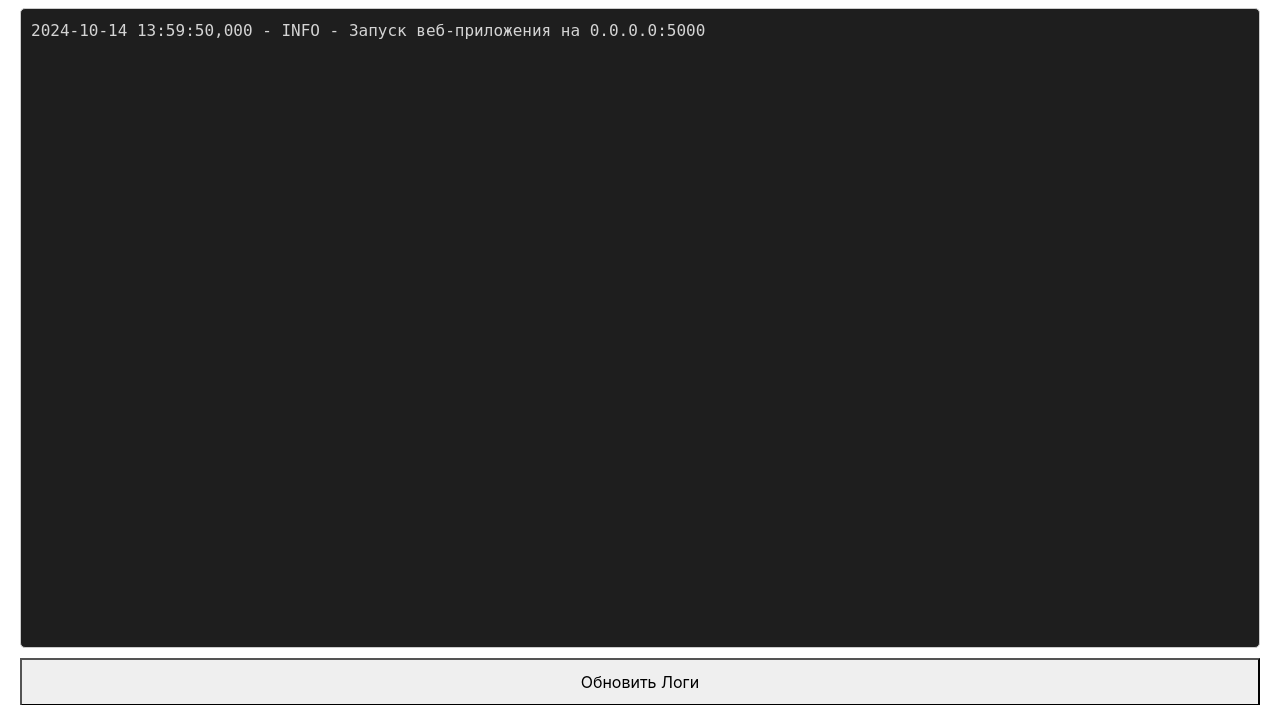
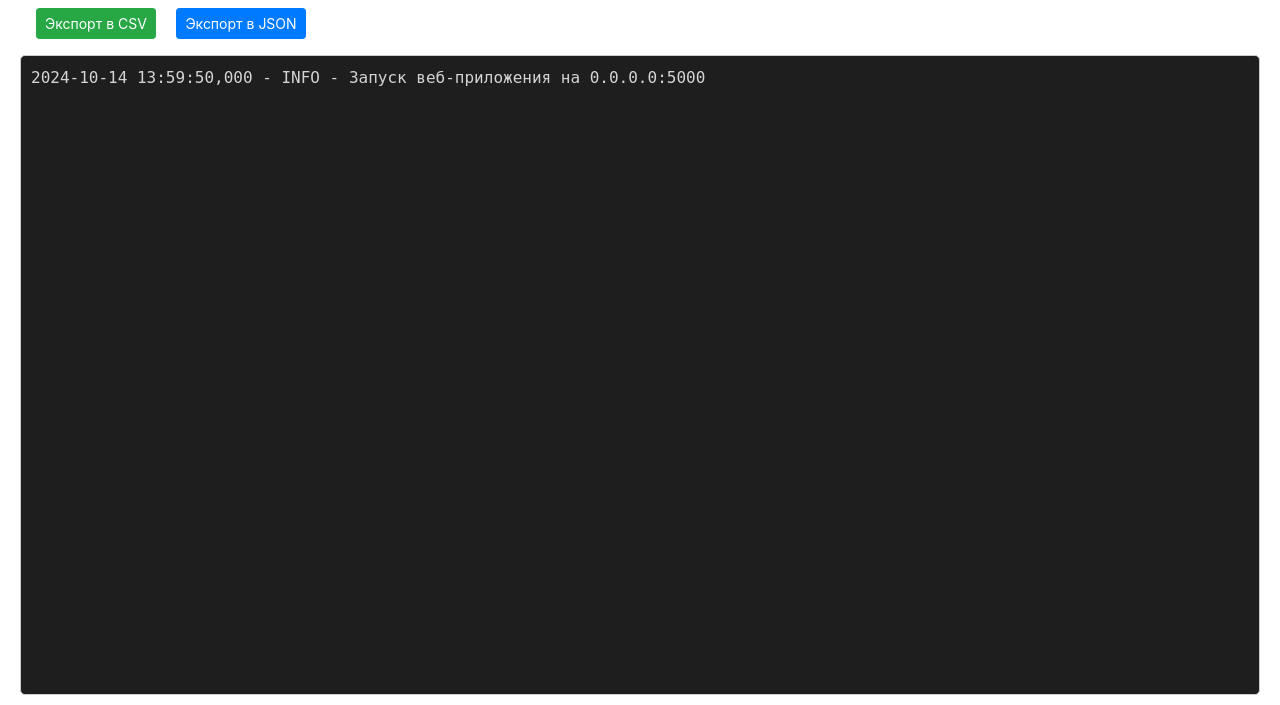
Before and after one commit to ShootkaXd/Squid_controller, a Flask app: page /logs in a window 1280 px wide. Shown: the part 194-899 px from the top of the page. Run offline with Flask 3, Linux system fonts and the light colour scheme; a user stored in the database is signed in; some libraries are stand-ins or nearby versions.

Commit message:
add export cvs json

```diff
--- a/app.py
+++ b/app.py
@@ -1,16 +1,24 @@
 import ipaddress
 import aiosqlite
-from scapy.layers.l2 import ARP, Ether, srp
 import socket
 import asyncio
-from datetime import datetime, timedelta
+import version
+import platform
+import os
+import sqlite3
+import threading
+import csv
 import subprocess
 import settings
 import logging
-from flask import Flask, render_template, redirect, url_for, request, jsonify, flash
+import json
+from flask import Flask, render_template, redirect, url_for, request, jsonify, flash, Response
 from flask_login import LoginManager, login_user, login_required
+from datetime import datetime, timedelta
 from werkzeug.security import generate_password_hash, check_password_hash
 from flask_limiter.util import get_remote_address
+from scapy.layers.l2 import ARP, Ether, srp
+from io import StringIO
 from flask_limiter import Limiter
 from flask_admin import Admin
 from flask_admin.contrib.sqla import ModelView
@@ -21,11 +29,7 @@ from network_scanner import update_database_with_devices, scan_local_network
 from flask_sslify import SSLify
 from wtforms import SelectField
 from flask_wtf import FlaskForm
-import version
-import platform
-import os
-import sqlite3
-import threading
+
 
 # Настройка логирования
 logging.basicConfig(level=logging.INFO,
@@ -115,6 +119,104 @@ def logs():
         logger.error(f"Ошибка при получении логов: {e}")
         flash('Не удалось загрузить логи.', 'error')
         return render_template('logs.html', log_content="")
+
+@app.route('/export/csv')
+@login_required
+def export_csv():
+    try:
+        # Асинхронное извлечение пользователей из базы данных
+        async def fetch_users():
+            async with aiosqlite.connect('access_control.db') as conn:
+                conn.row_factory = aiosqlite.Row
+                cursor = await conn.cursor()
+                await cursor.execute('''
+                    SELECT ip_address, mac_address, hostname, last_seen, username, department, number_cabinet, access_allowed
+                    FROM users
+                ''')
+                rows = await cursor.fetchall()
+                return rows
+
+        # Запуск события для асинхронной работы
+        loop = asyncio.new_event_loop()
+        asyncio.set_event_loop(loop)
+        rows = loop.run_until_complete(fetch_users())
+        loop.close()
+
+        # Создание CSV с использованием модуля csv и добавлением BOM
+        si = StringIO(newline='')  # Обязательно указываем newline=''
+        writer = csv.writer(si, delimiter=',', quotechar='"', quoting=csv.QUOTE_MINIMAL)
+
+        # Запись заголовков
+        writer.writerow(['ip_address', 'mac_address', 'hostname', 'last_seen', 'username', 'department', 'number_cabinet', 'access_allowed'])
+
+        # Запись данных
+        for row in rows:
+            writer.writerow([
+                row['ip_address'],
+                row['mac_address'],
+                row['hostname'],
+                row['last_seen'],
+                row['username'],
+                row['department'],
+                row['number_cabinet'],
+                row['access_allowed']
+            ])
+
+        output = si.getvalue()
+        si.close()
+
+        # Добавление BOM (Byte Order Mark) для корректного отображения в Excel
+        bom = '\ufeff'
+        csv_data = bom + output
+
+        # Возвращение ответа с правильной кодировкой
+        return Response(
+            csv_data,
+            mimetype='text/csv',
+            headers={'Content-Disposition': 'attachment;filename=users.csv'}
+        )
+    except Exception as e:
+        logger.error(f"Ошибка при экспорте CSV: {e}")
+        flash('Не удалось экспортировать данные в CSV.', 'error')
+        return redirect(url_for('users'))
+
+@app.route('/export/json')
+@login_required
+def export_json():
+    try:
+        async def fetch_users():
+            async with aiosqlite.connect('access_control.db') as conn:
+                conn.row_factory = aiosqlite.Row
+                cursor = await conn.cursor()
+                await cursor.execute('''
+                    SELECT ip_address, mac_address, hostname, last_seen, username, department, number_cabinet, access_allowed
+                    FROM users
+                ''')
+                rows = await cursor.fetchall()
+                return rows
+
+        # Запуск события для асинхронной работы
+        loop = asyncio.new_event_loop()
+        asyncio.set_event_loop(loop)
+        rows = loop.run_until_complete(fetch_users())
+        loop.close()
+
+        # Преобразование данных в список словарей
+        users_data = [dict(row) for row in rows]
+
+        # Конвертация списка в JSON
+        json_data = json.dumps(users_data, ensure_ascii=False)  # ensure_ascii=False для поддержки русских символов
+
+        # Возвращение ответа с правильной кодировкой
+        return Response(
+            json_data,
+            mimetype='application/json',
+            headers={'Content-Disposition': 'attachment;filename=users.json'}
+        )
+    except Exception as e:
+        logger.error(f"Ошибка при экспорте JSON: {e}")
+        flash('Не удалось экспортировать данные в JSON.', 'error')
+        return redirect(url_for('users'))
 
 @app.route('/', methods=['GET', 'POST'])
 @limiter.limit("5 per minute")
--- a/templates/logs.html
+++ b/templates/logs.html
@@ -38,6 +38,13 @@
 </nav>
 <body>
     <h1>Логи Приложения</h1>
+
+        <!-- Кнопки экспорта добавлены здесь -->
+    <div id="exportContainer" class="mb-3">
+        <a href="{{ url_for('export_csv') }}" class="btn btn-success btn-sm ml-3 btn-export">Экспорт в CSV</a>
+        <a href="{{ url_for('export_json') }}" class="btn btn-primary btn-sm ml-3 btn-export">Экспорт в JSON</a>
+    </div>
+
     <div id="log-container">{{ log_content }}</div>
     <button id="refresh-button" onclick="refreshLogs()">Обновить Логи</button>
 </body>
--- a/version.py
+++ b/version.py
@@ -1 +1 @@
-__version__ = '0.21.15'
+__version__ = '0.22.15'
```
Also changed, not shown: templates/index.html (+4 -3 lines).
